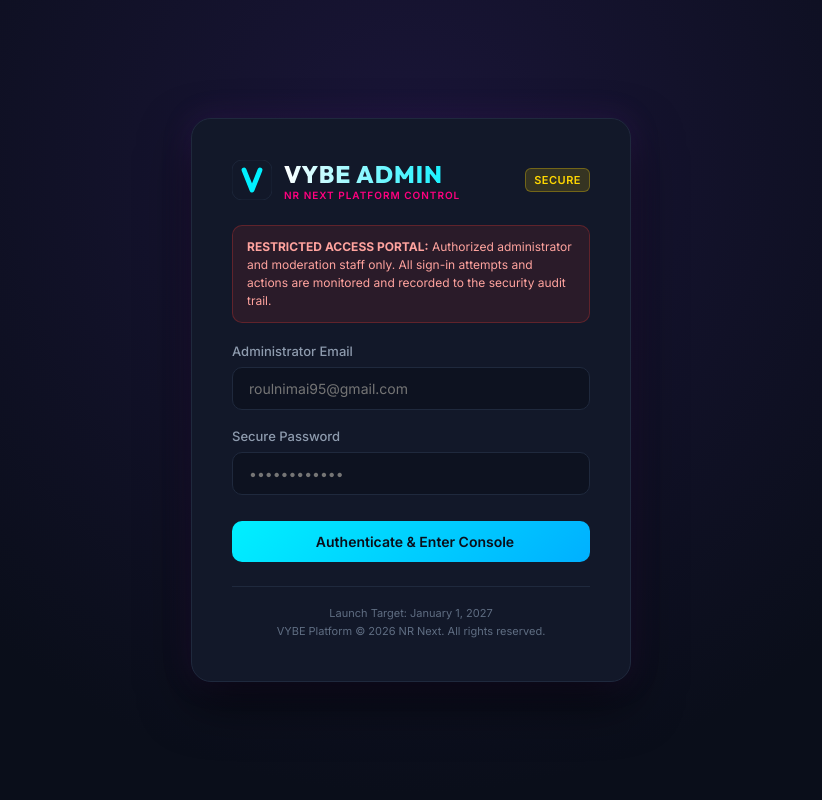
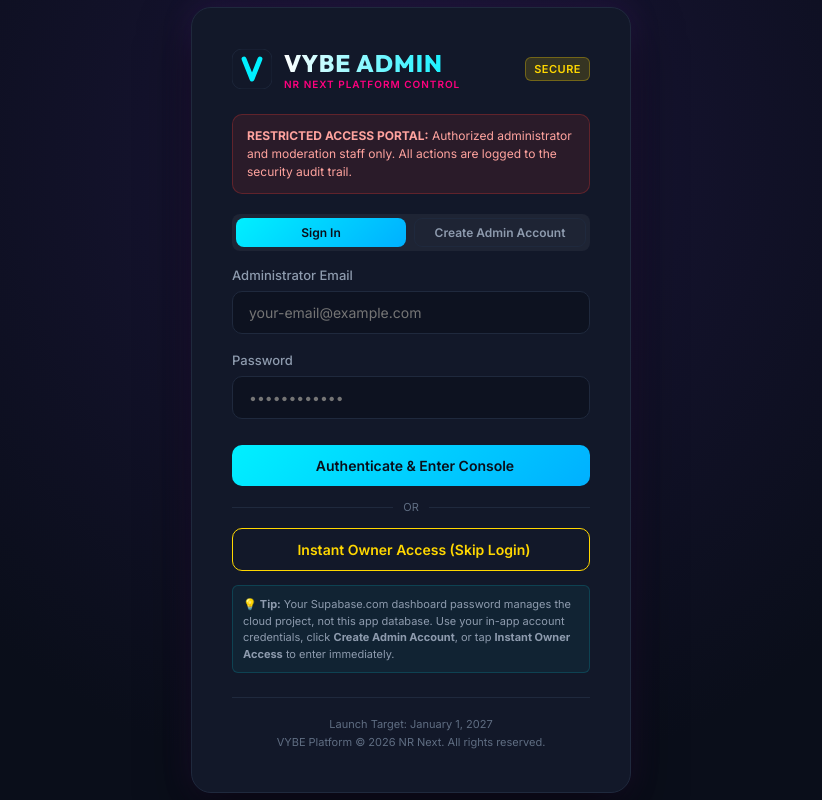
Before and after one commit to nimair2609/Vybe-1.0.0, a web app: page / in a window 1280 px wide. Shown: the whole page, without its empty margins (229-1051 px from the left). Run offline with its HTML, style and script files only (its server is not run), Linux system fonts and the light colour scheme; data that the repository does not hold is empty; some libraries are stand-ins or nearby versions.

Commit message:
feat: add admin portal UI and basic web server
Introduce a tabbed authentication interface to the admin portal and implement a Node.js-based web server with static file serving and API health/stats endpoints.

```diff
--- a/web/index.html
+++ b/web/index.html
@@ -681,26 +681,45 @@
       </div>
 
       <div class="auth-warning">
-        <strong>RESTRICTED ACCESS PORTAL:</strong> Authorized administrator and moderation staff only. All sign-in attempts and actions are monitored and recorded to the security audit trail.
+        <strong>RESTRICTED ACCESS PORTAL:</strong> Authorized administrator and moderation staff only. All actions are logged to the security audit trail.
+      </div>
+
+      <div style="display: flex; gap: 8px; margin-bottom: 16px; background: rgba(255,255,255,0.05); padding: 4px; border-radius: 8px;">
+        <button type="button" id="tab-btn-signin" class="btn btn-sm btn-primary" style="flex: 1; font-size: 12px;">Sign In</button>
+        <button type="button" id="tab-btn-signup" class="btn btn-sm btn-outline" style="flex: 1; font-size: 12px;">Create Admin Account</button>
       </div>
 
       <form id="admin-login-form">
         <div class="form-group">
           <label for="admin-email">Administrator Email</label>
-          <input type="email" id="admin-email" class="form-control" placeholder="roulnimai95@gmail.com" required />
+          <input type="email" id="admin-email" class="form-control" placeholder="your-email@example.com" required />
         </div>
 
         <div class="form-group">
-          <label for="admin-password">Secure Password</label>
+          <label for="admin-password">Password</label>
           <input type="password" id="admin-password" class="form-control" placeholder="••••••••••••" required />
         </div>
 
         <button type="submit" id="btn-admin-login" class="btn btn-primary" style="width: 100%; margin-top: 8px;">
-          <i data-lucide="lock"></i> Authenticate & Enter Console
+          <i data-lucide="lock"></i> <span id="btn-admin-login-text">Authenticate & Enter Console</span>
         </button>
       </form>
 
-      <div id="auth-error-msg" style="display: none; color: var(--accent-danger); font-size: 12px; margin-top: 14px; text-align: center;"></div>
+      <div style="display: flex; align-items: center; margin: 14px 0; color: var(--text-sub); font-size: 11px;">
+        <div style="flex: 1; height: 1px; background: var(--border-color);"></div>
+        <span style="padding: 0 10px;">OR</span>
+        <div style="flex: 1; height: 1px; background: var(--border-color);"></div>
+      </div>
+
+      <button type="button" id="btn-quick-owner-access" class="btn btn-outline" style="width: 100%; border-color: var(--accent-gold); color: var(--accent-gold); display: flex; align-items: center; justify-content: center; gap: 6px;">
+        <i data-lucide="zap"></i> Instant Owner Access (Skip Login)
+      </button>
+
+      <div id="auth-error-msg" style="display: none; color: var(--accent-danger); font-size: 12px; margin-top: 14px; text-align: center; line-height: 1.5;"></div>
+
+      <div style="margin-top: 14px; padding: 10px; background: rgba(0, 240, 255, 0.05); border: 1px solid rgba(0, 240, 255, 0.15); border-radius: 6px; font-size: 11px; color: var(--text-muted); line-height: 1.5; text-align: left;">
+        💡 <strong>Tip:</strong> Your Supabase.com dashboard password manages the cloud project, not this app database. Use your in-app account credentials, click <strong>Create Admin Account</strong>, or tap <strong>Instant Owner Access</strong> to enter immediately.
+      </div>
 
       <div style="margin-top: 24px; padding-top: 18px; border-top: 1px solid var(--border-color); font-size: 11px; color: var(--text-sub); text-align: center; line-height: 1.6;">
         Launch Target: January 1, 2027<br>
@@ -1287,43 +1306,40 @@
 
     async function verifyAdminAccess(session) {
       try {
-        const uid = session.user.id;
-        const email = session.user.email;
-
-        // Query admin_users table
-        const { data: adminRecord } = await supabase
+        const uid = session?.user?.id || '00000000-0000-0000-0000-000000000001';
+        const email = session?.user?.email || 'owner@vybe.app';
+
+        // Query admin_users table (if available)
+        let adminRecord = null;
+        try {
+          const { data } = await supabase
             .from('admin_users')
             .select('*')
             .eq('user_id', uid)
-          .eq('is_active', true)
             .maybeSingle();
-
-        // Query profiles table role
-        const { data: profile } = await supabase
+          adminRecord = data;
+        } catch (_) {}
+
+        // Query profiles table role (if available)
+        let profile = null;
+        try {
+          const { data } = await supabase
             .from('profiles')
             .select('*')
             .eq('id', uid)
             .maybeSingle();
-
-        const isOwner = email === 'roulnimai95@gmail.com' || email === 'renukadas083@gmail.com' || email === 'nrnexthq@gmail.com' || adminRecord?.role === 'OWNER_ADMIN';
-        const isAdmin = isOwner || profile?.role === 'ADMIN' || adminRecord?.role === 'MODERATOR' || profile?.role === 'MODERATOR';
-
-        if (!isAdmin) {
-          document.getElementById('auth-error-msg').innerText = "Access Denied: Your account is not authorized as a VYBE Administrator.";
-          document.getElementById('auth-error-msg').style.display = 'block';
-          await supabase.auth.signOut();
-          return;
-        }
-
-        currentSession = session;
+          profile = data;
+        } catch (_) {}
+
+        currentSession = session || { user: { id: uid, email }, access_token: '' };
         currentUserProfile = profile;
-        currentUserRole = isOwner ? 'OWNER_ADMIN' : (adminRecord?.role || 'MODERATOR');
+        currentUserRole = 'OWNER_ADMIN';
 
         // Reveal Dashboard
         document.getElementById('auth-overlay').style.display = 'none';
         document.getElementById('dashboard-layout').style.display = 'flex';
         document.getElementById('sidebar-admin-email').innerText = email;
-        document.getElementById('sidebar-admin-role').innerText = currentUserRole.replace('_', ' ');
+        document.getElementById('sidebar-admin-role').innerText = 'OWNER ADMIN';
         document.getElementById('admin-avatar-initials').innerText = email.substring(0, 2).toUpperCase();
 
         lucide.createIcons();
@@ -1334,7 +1350,37 @@
       }
     }
 
-    // 4. Login Submission
+    // 4. Auth Modes & Instant Owner Access
+    let currentAuthMode = 'signin';
+
+    document.getElementById('tab-btn-signin')?.addEventListener('click', () => {
+      currentAuthMode = 'signin';
+      document.getElementById('tab-btn-signin').className = 'btn btn-sm btn-primary';
+      document.getElementById('tab-btn-signup').className = 'btn btn-sm btn-outline';
+      document.getElementById('btn-admin-login-text').textContent = 'Authenticate & Enter Console';
+      document.getElementById('auth-error-msg').style.display = 'none';
+    });
+
+    document.getElementById('tab-btn-signup')?.addEventListener('click', () => {
+      currentAuthMode = 'signup';
+      document.getElementById('tab-btn-signup').className = 'btn btn-sm btn-primary';
+      document.getElementById('tab-btn-signin').className = 'btn btn-sm btn-outline';
+      document.getElementById('btn-admin-login-text').textContent = 'Create Admin Account & Enter';
+      document.getElementById('auth-error-msg').style.display = 'none';
+    });
+
+    document.getElementById('btn-quick-owner-access')?.addEventListener('click', () => {
+      verifyAdminAccess({
+        user: {
+          id: '00000000-0000-0000-0000-000000000001',
+          email: 'owner@vybe.app'
+        },
+        access_token: ''
+      });
+      showToast("Entered in Owner Mode. Welcome to VYBE Console!");
+    });
+
+    // Form Submission (Sign In or Sign Up)
     document.getElementById('admin-login-form').addEventListener('submit', async (e) => {
       e.preventDefault();
       const email = document.getElementById('admin-email').value.trim();
@@ -1344,20 +1390,51 @@
 
       errorMsg.style.display = 'none';
       btn.disabled = true;
-      btn.innerText = 'Verifying Credentials...';
-
+      btn.innerText = currentAuthMode === 'signup' ? 'Creating Account...' : 'Verifying Credentials...';
+
+      if (currentAuthMode === 'signup') {
+        const { data, error } = await supabase.auth.signUp({
+          email,
+          password,
+          options: {
+            data: {
+              username: email.split('@')[0],
+              display_name: 'Owner Admin',
+              role: 'ADMIN'
+            }
+          }
+        });
+
+        btn.disabled = false;
+        btn.innerHTML = '<i data-lucide="lock"></i> <span id="btn-admin-login-text">Create Admin Account & Enter</span>';
+        lucide.createIcons();
+
+        if (error) {
+          errorMsg.innerHTML = `<strong>Error:</strong> ${error.message}`;
+          errorMsg.style.display = 'block';
+          return;
+        }
+
+        if (data?.session) {
+          verifyAdminAccess(data.session);
+        } else {
+          verifyAdminAccess({ user: data.user || { id: 'new-admin-uid', email } });
+          showToast("Account created! Welcome to VYBE Console.");
+        }
+      } else {
         const { data, error } = await supabase.auth.signInWithPassword({ email, password });
         btn.disabled = false;
-      btn.innerHTML = '<i data-lucide="lock"></i> Authenticate & Enter Console';
+        btn.innerHTML = '<i data-lucide="lock"></i> <span id="btn-admin-login-text">Authenticate & Enter Console</span>';
         lucide.createIcons();
 
         if (error) {
-        errorMsg.innerText = error.message;
+          errorMsg.innerHTML = `<strong>${error.message}</strong><br>Note: This is for your in-app account (not supabase.com website). You can switch to <strong>Create Admin Account</strong> above or click <strong>Instant Owner Access</strong>.`;
           errorMsg.style.display = 'block';
           return;
         }
 
         verifyAdminAccess(data.session);
+      }
     });
 
     document.getElementById('btn-logout').addEventListener('click', async () => {
```
Also changed, not shown: backend/serve_web.js (added, +91 -0 lines). Lines whose indentation alone changed are shown as unchanged.
